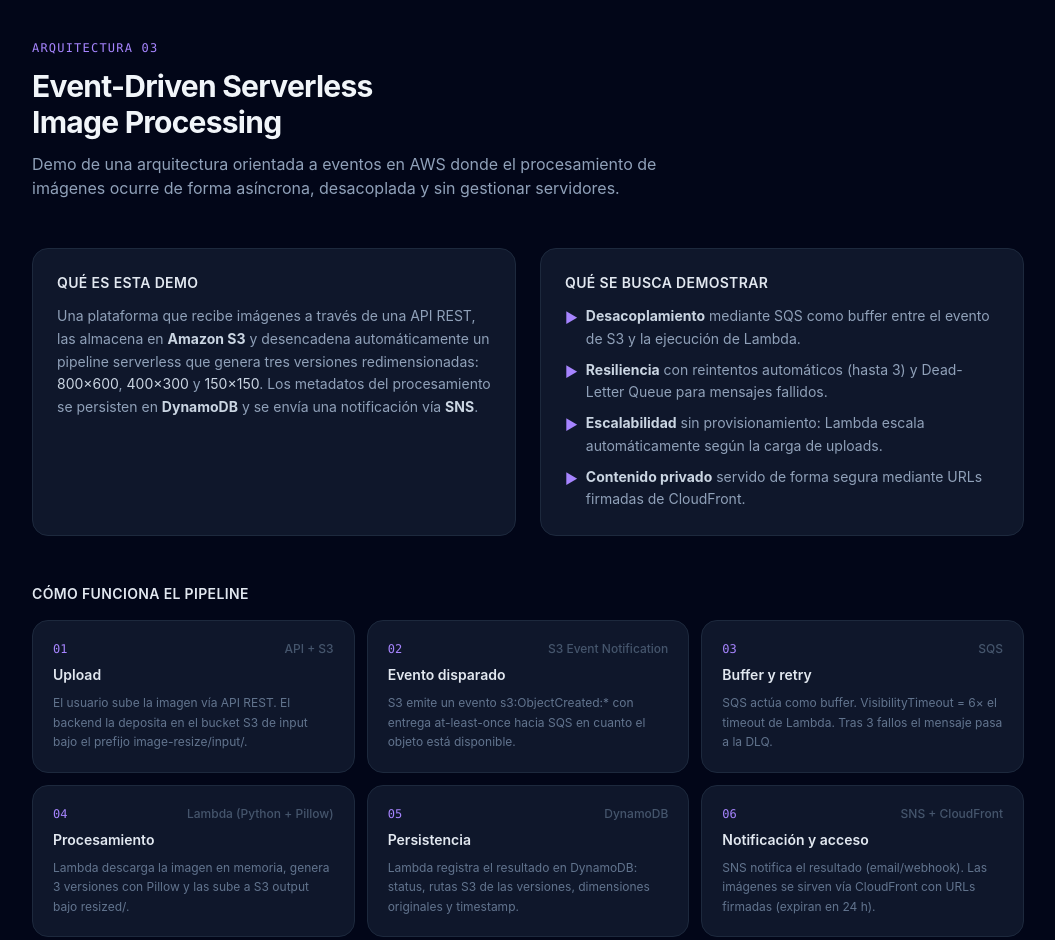
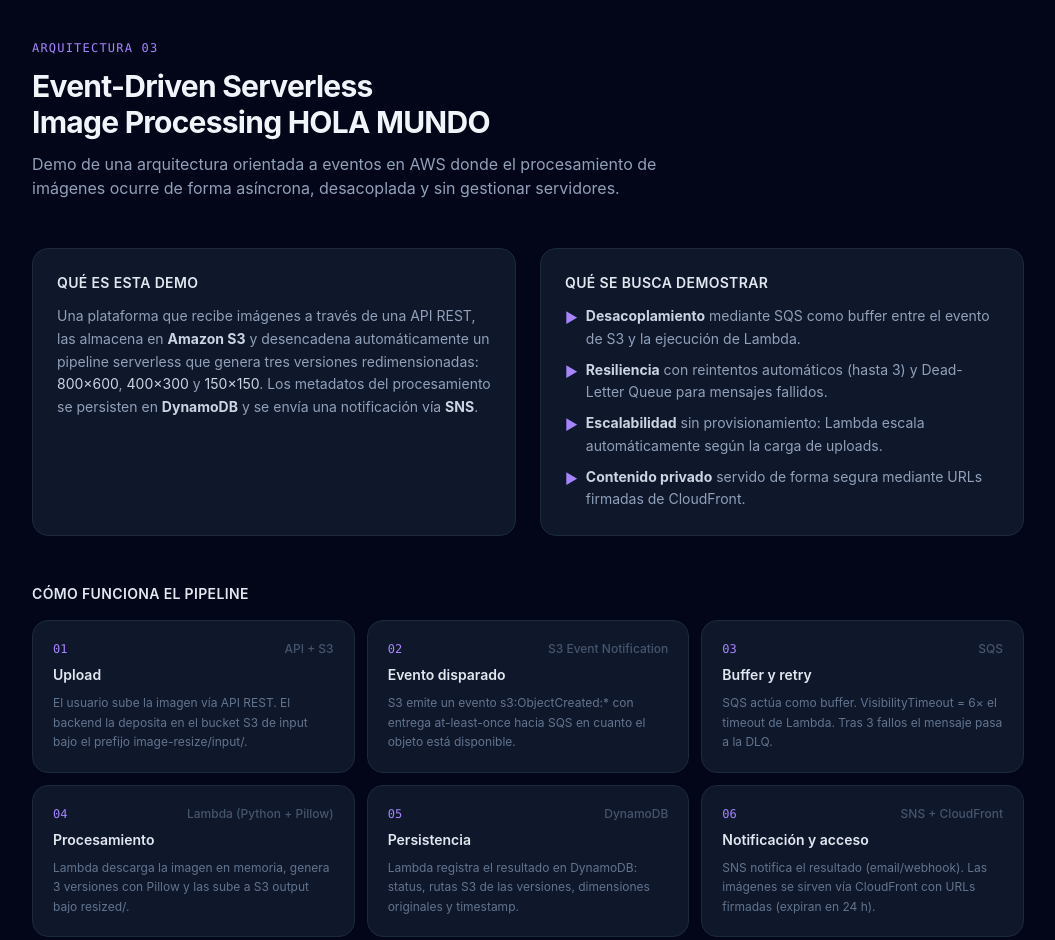
Before and after one commit to alfredo0607/aws-event-driven-image-processing-platform, an Astro site in the folder frontend/: page / in a window 1280 px wide. Shown: the top 940 px of the page, without its empty margins (112-1167 px from the left). Built offline with nearby package versions, Linux system fonts and the light colour scheme; Astro itself is replaced by a stand-in of ours; no server answers.

Commit message:
feat: update header title to include 'HOLA MUNDO'

```diff
--- a/frontend/src/pages/index.astro
+++ b/frontend/src/pages/index.astro
@@ -10,7 +10,7 @@
     <header class="space-y-3">
       <p class="text-xs font-mono text-violet-400 tracking-widest uppercase">Arquitectura 03</p>
       <h1 class="text-3xl font-bold tracking-tight text-slate-100">
-        Event-Driven Serverless<br />Image Processing
+        Event-Driven Serverless<br />Image Processing HOLA MUNDO
       </h1>
       <p class="text-slate-400 max-w-2xl">
         Demo de una arquitectura orientada a eventos en AWS donde el procesamiento de im&aacute;genes
```
